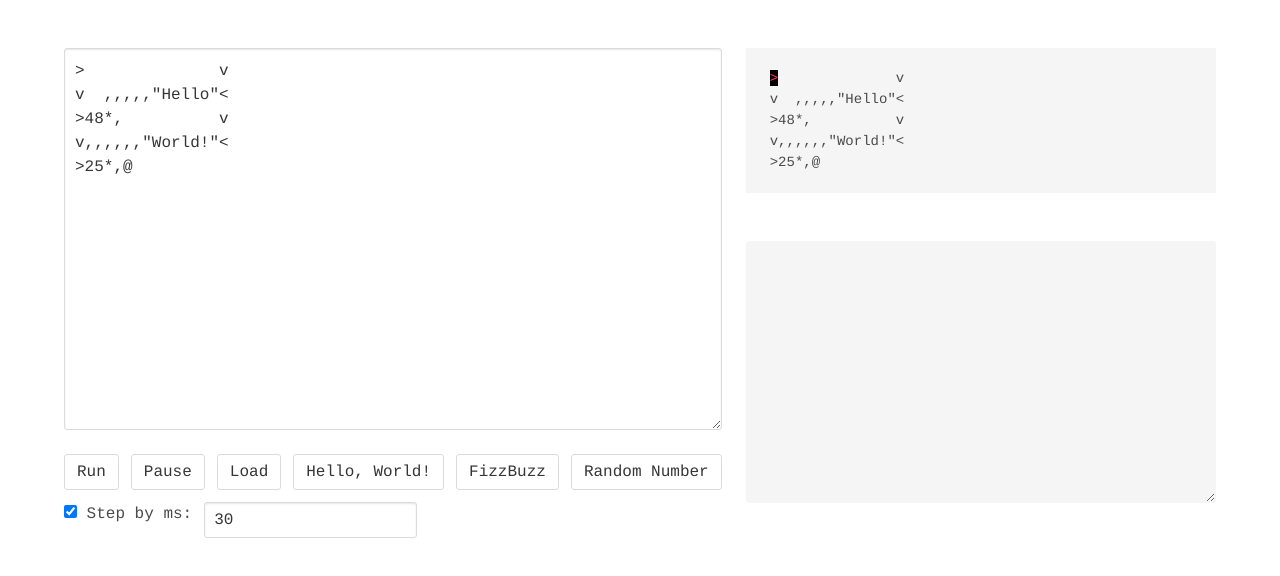
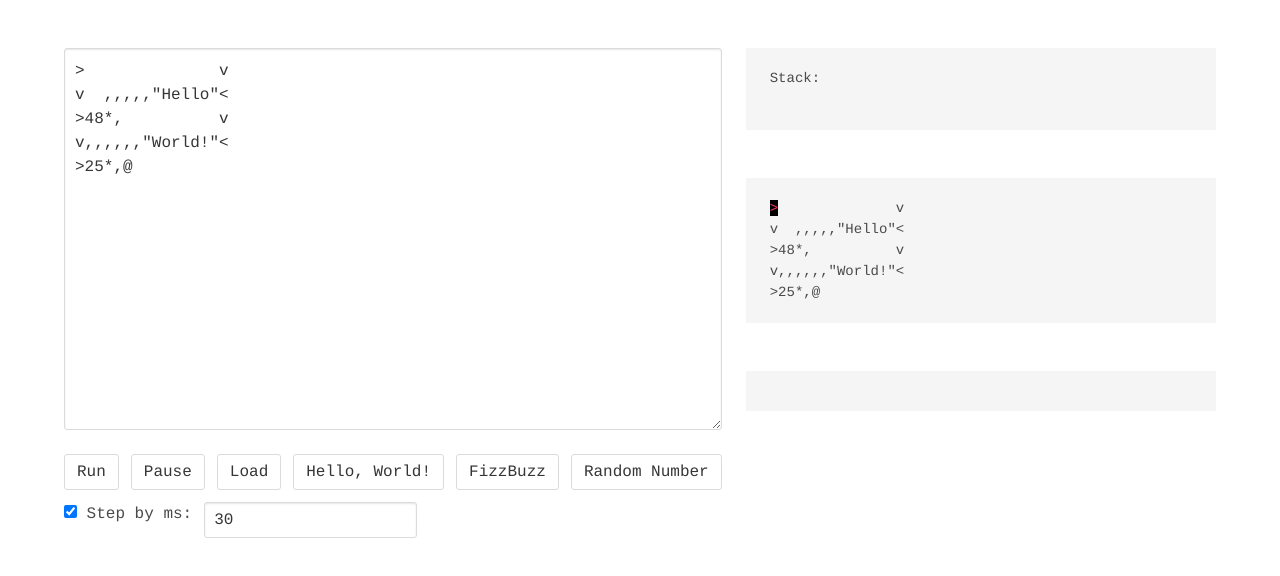
Before and after one commit to ivangreene/befunje, a React (Create React App) app: page / in a window 1280 px wide. Shown: the top 576 px of the page. Built offline with nearby package versions, Linux system fonts and the light colour scheme.

Commit message:
rudimentary visual stack support

```diff
--- a/src/App.js
+++ b/src/App.js
@@ -15,7 +15,8 @@ class App extends Component {
     x: NaN, y: NaN,
     speed: 30,
     pause: false,
-    step: true
+    step: true,
+    stack: []
   }
 
   componentWillMount = () => {
@@ -47,7 +48,7 @@ class App extends Component {
     this.setState({ program: this.state._program,
       vProgram: this.state._program.split('\n')
         .map(line => line.split('')),
-      x: 0, y: 0, output: '' });
+      x: 0, y: 0, output: '', stack: [] });
   }
 
   loadSample = (_program) => {
@@ -70,8 +71,12 @@ class App extends Component {
     this.setState({ speed: (parseInt(event.target.value, 10) || 0) });
   }
 
+  setStack = (stack) => {
+    this.setState({ stack });
+  }
+
   runProgram = () => {
-    this.setState({ output: '' }, () => {
+    this.setState({ output: '', stack: [] }, () => {
       //this.decoder = new TextDecoder("utf-8").decode;
       this.rs = Readable();
       this.rs._read = () => {
@@ -88,7 +93,8 @@ class App extends Component {
   //    });
       befunge(this.state.program, this.rs, this.ws,
         { position: this.state.step ? this.position : undefined,
-          step: this.state.step ? this.step : undefined });
+          step: this.state.step ? this.step : undefined,
+          stack: this.setStack });
     });
   }
 
@@ -136,9 +142,11 @@ class App extends Component {
                 </div>
               </div>
               <div className="column">
-                {/*<textarea className="textarea" rows="15"
-                  readOnly value={this.state.program}>
-                </textarea>*/}
+                <pre className="content">
+                  Stack:
+                  {'\n' + (this.state.stack.join(' | ') || ' ')}
+                </pre>
+                <br />
                 <pre className="content">
                   {this.state.vProgram.map((line, index) =>
                     <div key={index}>
@@ -151,9 +159,9 @@ class App extends Component {
                   }
                 </pre>
                 <br />
-                <textarea className="textarea" readOnly rows="10"
-                  disabled value={this.state.output}>
-                </textarea>
+                <pre className="content">
+                  {this.state.output}
+                </pre>
               </div>
             </div>
           </div>
```
Also changed, not shown: 1 other file (tests, documents, lock files or other folders).
